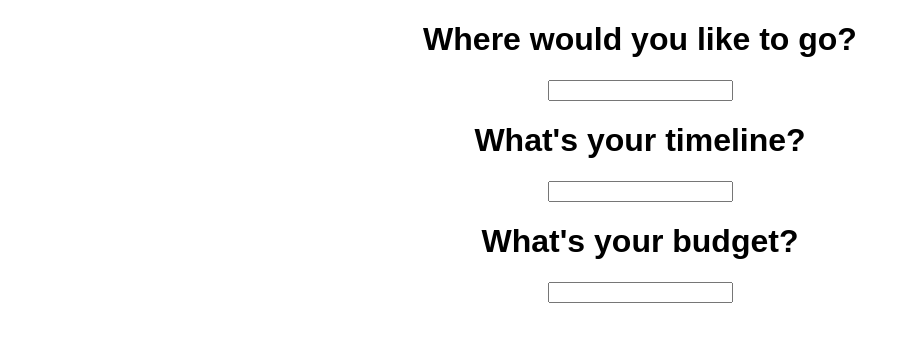
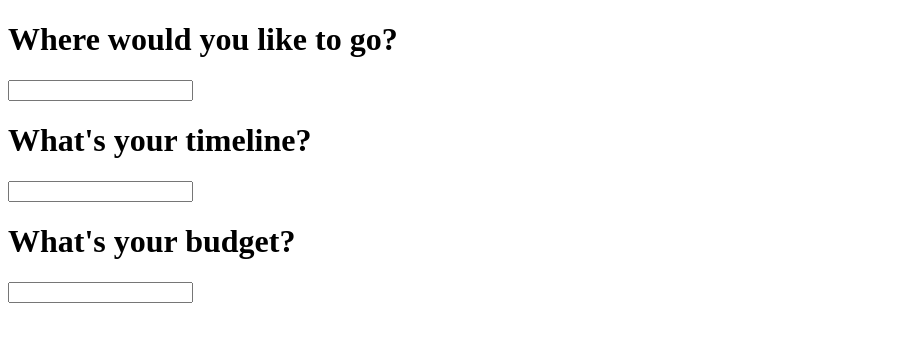
Before and after one commit to maya-rosmarin/Carmen, a React (Create React App) app in the folder frontend/: page / in a window 1280 px wide. Shown: the top 342 px of the page, without its empty margins (0-910 px from the left). Built offline with nearby package versions, Linux system fonts and the light colour scheme.

Commit message:
Setup redux

```diff
--- a/frontend/public/index.html
+++ b/frontend/public/index.html
@@ -4,12 +4,9 @@
     <meta charset="utf-8">
     <meta name="viewport" content="width=device-width, initial-scale=1, shrink-to-fit=no">
     <meta name="theme-color" content="#000000">
-    <!--
-      manifest.json provides metadata used when your web app is added to the
-      homescreen on Android. See https://developers.google.com/web/fundamentals/engage-and-retain/web-app-manifest/
-    -->
     <link rel="manifest" href="%PUBLIC_URL%/manifest.json">
     <link rel="shortcut icon" href="%PUBLIC_URL%/favicon.ico">
+    <script src="//cdnjs.cloudflare.com/ajax/libs/jquery/2.0.3/jquery.min.js"></script>
     <!--
       Notice the use of %PUBLIC_URL% in the tags above.
       It will be replaced with the URL of the `public` folder during the build.
--- a/frontend/src/App.css
+++ /dev/null
@@ -1,28 +0,0 @@
-.App {
-  text-align: center;
-}
-
-.App-logo {
-  animation: App-logo-spin infinite 20s linear;
-  height: 80px;
-}
-
-.App-header {
-  background-color: #222;
-  height: 150px;
-  padding: 20px;
-  color: white;
-}
-
-.App-title {
-  font-size: 1.5em;
-}
-
-.App-intro {
-  font-size: large;
-}
-
-@keyframes App-logo-spin {
-  from { transform: rotate(0deg); }
-  to { transform: rotate(360deg); }
-}
--- a/frontend/src/App.js
+++ b/frontend/src/App.js
@@ -1,11 +1,10 @@
 import React, { Component } from 'react';
 import Questionnaire from './components/questionnaire';
-import './App.css';
 
 class App extends Component {
   render() {
     return (
-      <div className="App">
+      <div>
         <Questionnaire />
       </div>
     );
--- /dev/null
+++ b/frontend/src/components/question.scss
@@ -0,0 +1,6 @@
+.question-form {
+  // height: 100vh;
+  // background-image: image-url("./img/cherry_blossoms.jpg")
+  // background-size: cover;
+  color: pink;
+}
--- a/frontend/src/index.css
+++ /dev/null
@@ -1,5 +0,0 @@
-body {
-  margin: 0;
-  padding: 0;
-  font-family: sans-serif;
-}
--- a/frontend/src/index.js
+++ b/frontend/src/index.js
@@ -1,8 +1,12 @@
 import React from 'react';
 import ReactDOM from 'react-dom';
-import './index.css';
 import App from './App';
+import configureStore from './store/store';
 import registerServiceWorker from './registerServiceWorker';
 
-ReactDOM.render(<App />, document.getElementById('root'));
-registerServiceWorker();
+document.addEventListener('DOMContentLoaded', () => {
+  const store = configureStore();
+  const root = document.getElementById('root');
+  ReactDOM.render(<App store={store} />, root);
+  registerServiceWorker();
+})
--- /dev/null
+++ b/frontend/src/reducers/placeholder_reducer.js
@@ -0,0 +1,8 @@
+import { merge } from 'lodash';
+
+export default (state = {}, action) => {
+  switch (action.type) {
+    default:
+      return state;
+  }
+}
--- /dev/null
+++ b/frontend/src/reducers/root_reducer.js
@@ -0,0 +1,6 @@
+import { combineReducers } from 'redux';
+import placeholderReducer from './placeholder_reducer';
+
+export default combineReducers({
+  placeholder: placeholderReducer
+})
--- /dev/null
+++ b/frontend/src/store/store.js
@@ -0,0 +1,10 @@
+import { createStore, applyMiddleware } from 'redux';
+import thunk from 'redux-thunk';
+import logger from 'redux-logger';
+import rootReducer from '../reducers/root_reducer';
+
+const configureStore = (preloadedState = {}) => {
+  return createStore(rootReducer, preloadedState, applyMiddleware(thunk, logger))
+}
+
+export default configureStore;
```
Also changed, not shown: frontend/package.json (+11 -1 lines), 2 other files (tests, documents, lock files or other folders).
